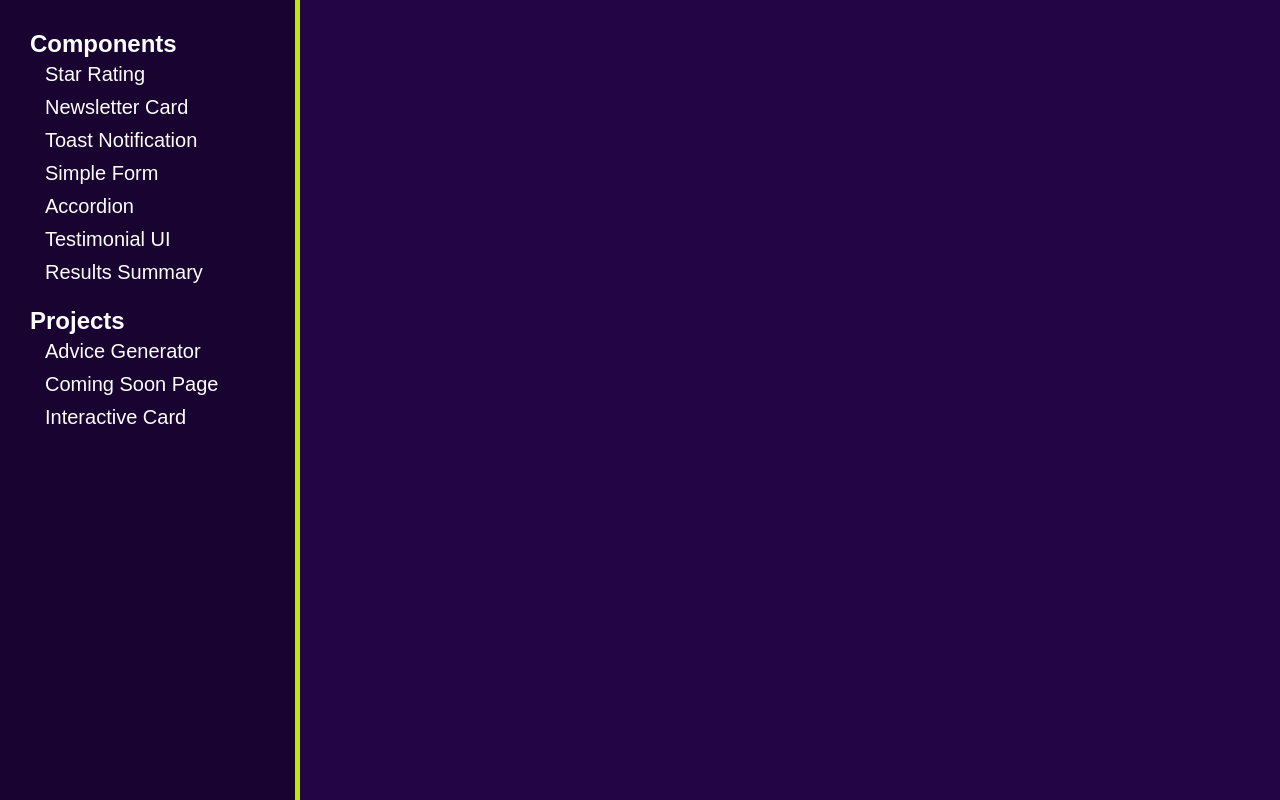
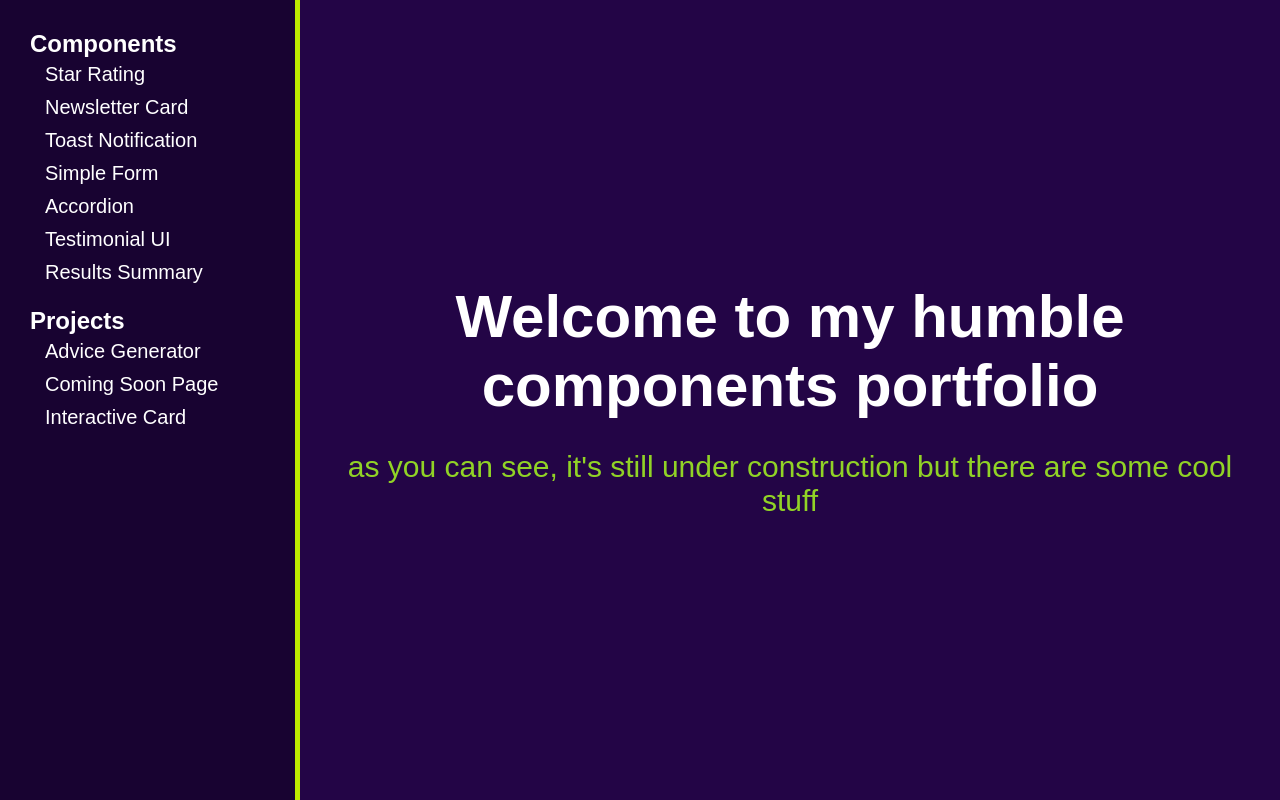
Before and after one commit to rodriguezmauricio/port-micro-components, a React (Vite) app: page / in a window 1280 px wide. Built offline with nearby package versions, Linux system fonts and the light colour scheme.

Commit message:
simples homepage

```diff
--- /dev/null
+++ b/src/components/000-home/Home.tsx
@@ -0,0 +1,14 @@
+import "./home.scss";
+
+const Home = () => {
+	return (
+		<div className="home-main-container">
+			<div className="home-container">
+				<h1>Welcome to my humble components portfolio</h1>
+				<p>as you can see, it's still under construction but there are some cool stuff</p>
+			</div>
+		</div>
+	);
+};
+
+export default Home;
--- /dev/null
+++ b/src/components/000-home/home.scss
@@ -0,0 +1,23 @@
+.home-main-container {
+	display: flex;
+	justify-content: center;
+	align-items: center;
+	height: 100vh;
+	text-align: center;
+
+	.home-container {
+		display: flex;
+		flex-direction: column;
+		gap: 30rem;
+		margin: 20rem;
+
+		h1 {
+			font-size: 60rem;
+			color: #fff;
+		}
+		p {
+			font-size: 30rem;
+			color: rgb(145, 211, 38);
+		}
+	}
+}
--- a/src/main.tsx
+++ b/src/main.tsx
@@ -13,12 +13,17 @@ import AdviceGenerator from "./components/07-adviceGenerator/AdviceGenerator.tsx
 import ResultsSumary from "./components/08-resultsSummary/ResultsSumary.tsx";
 import ComingSoon from "./components/10-comingSoonPage/ComingSoon.tsx";
 import InteractiveCard from "./components/11-interactiveCard/InteractiveCard.tsx";
+import Home from "./components/000-home/Home.tsx";
 
 const router = createBrowserRouter([
 	{
 		path: "/",
 		element: <App />,
 		children: [
+			{
+				path: "/",
+				element: <Home />,
+			},
 			{
 				path: "starRating",
 				element: <StarRating />,
```
